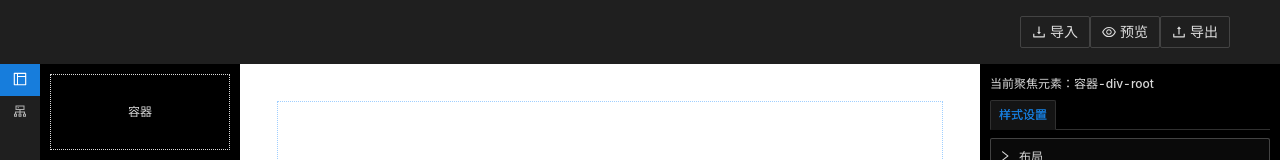
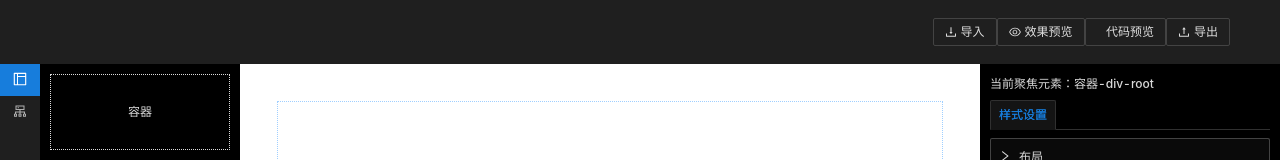
Before and after one commit to yangzai316/mix, a React app: page / in a window 1280 px wide. Shown: the top 160 px of the page. Built offline with nearby package versions, Linux system fonts and the light colour scheme; a web font is replaced by a local one.

Commit message:
添加icon组件 & 剥离预览功能

```diff
--- a/src/app.less
+++ b/src/app.less
@@ -3,11 +3,11 @@
 
 @font-face {
   font-family: 'iconfont'; /* Project id 2956677 */
-  src: url('//at.alicdn.com/t/font_2956677_fmyq5b9ztht.woff2?t=1637810760902')
+  src: url('//at.alicdn.com/t/font_2956677_4accky8xp61.woff2?t=1637820648407')
       format('woff2'),
-    url('//at.alicdn.com/t/font_2956677_fmyq5b9ztht.woff?t=1637810760902')
+    url('//at.alicdn.com/t/font_2956677_4accky8xp61.woff?t=1637820648407')
       format('woff'),
-    url('//at.alicdn.com/t/font_2956677_fmyq5b9ztht.ttf?t=1637810760902')
+    url('//at.alicdn.com/t/font_2956677_4accky8xp61.ttf?t=1637820648407')
       format('truetype');
 }
 .iconfont {
--- /dev/null
+++ b/src/common-components/icon.js
@@ -0,0 +1,14 @@
+import React from 'react';
+/**
+ * 字体 组件
+ * <Icon fontSize="12">&#xe7ae;</Icon>
+ */
+const Icon = ({ children, fontSize }) => {
+  return (
+    <i className="iconfont" style={{ fontSize: `${fontSize}px` }}>
+      {children}
+    </i>
+  );
+};
+
+export default Icon;
--- a/src/components/config-form-item.js
+++ b/src/components/config-form-item.js
@@ -1,5 +1,6 @@
 import React from 'react';
 import { Form, Input, Radio, Tooltip, Select } from 'antd';
+import Icon from './../common-components/icon';
 
 import ATTRS from '../const/ATTRS_MAP';
 
@@ -21,7 +22,7 @@ const ConfigFormItem = ({ data = {}, formItemType, change }) => {
                   return (
                     <Tooltip key={o.key} placement="top" title={o.title}>
                       <Radio.Button value={o.key}>
-                        <i className="iconfont">{`${o.name || o.title}`}</i>
+                        <Icon>{`${o.name || o.title}`}</Icon>
                       </Radio.Button>
                     </Tooltip>
                   );
--- a/src/components/config-space.js
+++ b/src/components/config-space.js
@@ -1,9 +1,8 @@
-import React, { useMemo } from 'react';
-import { Form, Input, Divider, Radio, Tooltip, Tabs, Collapse } from 'antd';
+import React from 'react';
+import { Form, Input, Radio, Tooltip, Tabs, Collapse } from 'antd';
 import { DeleteOutlined } from '@ant-design/icons';
 import ConfigFormItem from './config-form-item';
-
-import ATTRS from '../const/ATTRS_MAP';
+import Icon from './../common-components/icon';
 
 const ConfigSpace = ({
   target = {},
@@ -93,17 +92,17 @@ const ConfigSpace = ({
                       >
                         <Tooltip placement="top" title="不设置">
                           <Radio.Button value="">
-                            <i className="iconfont"> &#xe6ab;</i>
+                            <Icon>&#xe6ab;</Icon>
                           </Radio.Button>
                         </Tooltip>
                         <Tooltip placement="top" title="颜色">
                           <Radio.Button value="backgroundColor">
-                            <i className="iconfont"> &#xe678;</i>
+                            <Icon>&#xe678;</Icon>
                           </Radio.Button>
                         </Tooltip>
                         <Tooltip placement="top" title="图片">
                           <Radio.Button value="backgroundImage">
-                            <i className="iconfont"> &#xe8ba;</i>
+                            <Icon>&#xe8ba;</Icon>
                           </Radio.Button>
                         </Tooltip>
                       </Radio.Group>
@@ -133,17 +132,17 @@ const ConfigSpace = ({
                       >
                         <Tooltip placement="top" title="不设置">
                           <Radio.Button value="">
-                            <i className="iconfont"> &#xe6ab;</i>
+                            <Icon>&#xe6ab;</Icon>
                           </Radio.Button>
                         </Tooltip>
                         <Tooltip placement="top" title="每边单独设置">
                           <Radio.Button value="borderSingle">
-                            <i className="iconfont"> &#xe698;</i>
+                            <Icon>&#xe698;</Icon>
                           </Radio.Button>
                         </Tooltip>
                         <Tooltip placement="top" title="四边同时设置">
                           <Radio.Button value="borderRound">
-                            <i className="iconfont"> &#xe60b;</i>
+                            <Icon>&#xe60b;</Icon>
                           </Radio.Button>
                         </Tooltip>
                       </Radio.Group>
--- a/src/components/top-nav.js
+++ b/src/components/top-nav.js
@@ -1,44 +1,32 @@
 import React from 'react';
-import { Button } from 'antd';
+import { Button, Menu } from 'antd';
 import {
   DownloadOutlined,
   EyeOutlined,
   UploadOutlined,
 } from '@ant-design/icons';
+import Icon from './../common-components/icon';
+import { preView } from './../utils';
 
 const TopNav = () => {
-  // 打开新tab页面，预览
-  const preView = () => {
-    const content = document.getElementById('box').innerHTML;
-    const newWindow = window.open('', '', 'status,width=100%,height=100%');
-    newWindow.focus();
-    newWindow.document.write(
-      `<!DOCTYPE html>
-        <html lang="en">
-        <head>
-            <meta charset="UTF-8">
-            <meta http-equiv="X-UA-Compatible" content="IE=edge">
-            <meta name="viewport" content="width=device-width, initial-scale=1.0">
-            <title>MIX-预览</title>
-        </head>
-        <body>
-            ${content}
-        </body>
-        </html>`
-    );
-    newWindow.document.close();
+  const onClick = ({ key }) => {
+    if (key === '1') {
+      preView();
+    } else {
+    }
   };
+  const menu = (
+    <Menu onClick={onClick}>
+      <Menu.Item key="1">效果预览</Menu.Item>
+      <Menu.Item key="2">代码预览</Menu.Item>
+    </Menu>
+  );
   return (
     <div className="top-nav">
-      <Button size="large" icon={<DownloadOutlined />}>
-        导入
-      </Button>
-      <Button size="large" icon={<EyeOutlined />} onClick={preView}>
-        预览
-      </Button>
-      <Button size="large" icon={<UploadOutlined />}>
-        导出
-      </Button>
+      <Button icon={<DownloadOutlined />}>导入</Button>
+      <Button icon={<EyeOutlined />}>效果预览</Button>
+      <Button icon={<Icon fontSize="12">&#xe7ae;</Icon>}>代码预览</Button>
+      <Button icon={<UploadOutlined />}>导出</Button>
     </div>
   );
 };
--- a/src/utils.js
+++ b/src/utils.js
@@ -137,3 +137,27 @@ const findNodeAndDelete = (data, id, index, parentList) => {
     });
   }
 };
+
+/**
+ * 打开新tab页面，对效果进行预览
+ */
+export const preView = () => {
+  const content = document.getElementById('box').innerHTML;
+  const newWindow = window.open('', '', 'status,width=100%,height=100%');
+  newWindow.focus();
+  newWindow.document.write(
+    `<!DOCTYPE html>
+        <html lang="en">
+        <head>
+            <meta charset="UTF-8">
+            <meta http-equiv="X-UA-Compatible" content="IE=edge">
+            <meta name="viewport" content="width=device-width, initial-scale=1.0">
+            <title>MIX-预览</title>
+        </head>
+        <body>
+            ${content}
+        </body>
+        </html>`
+  );
+  newWindow.document.close();
+};
```
